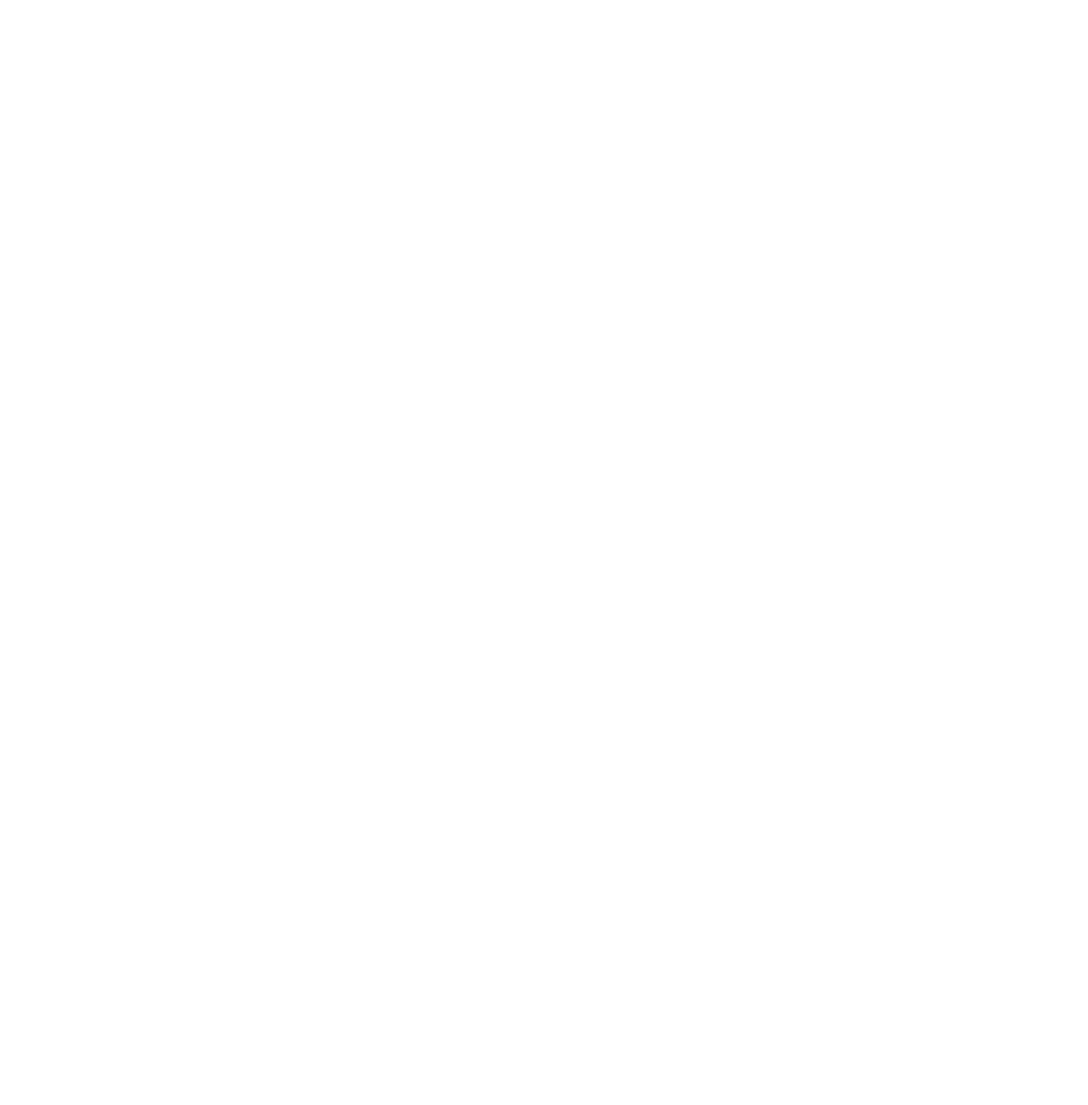
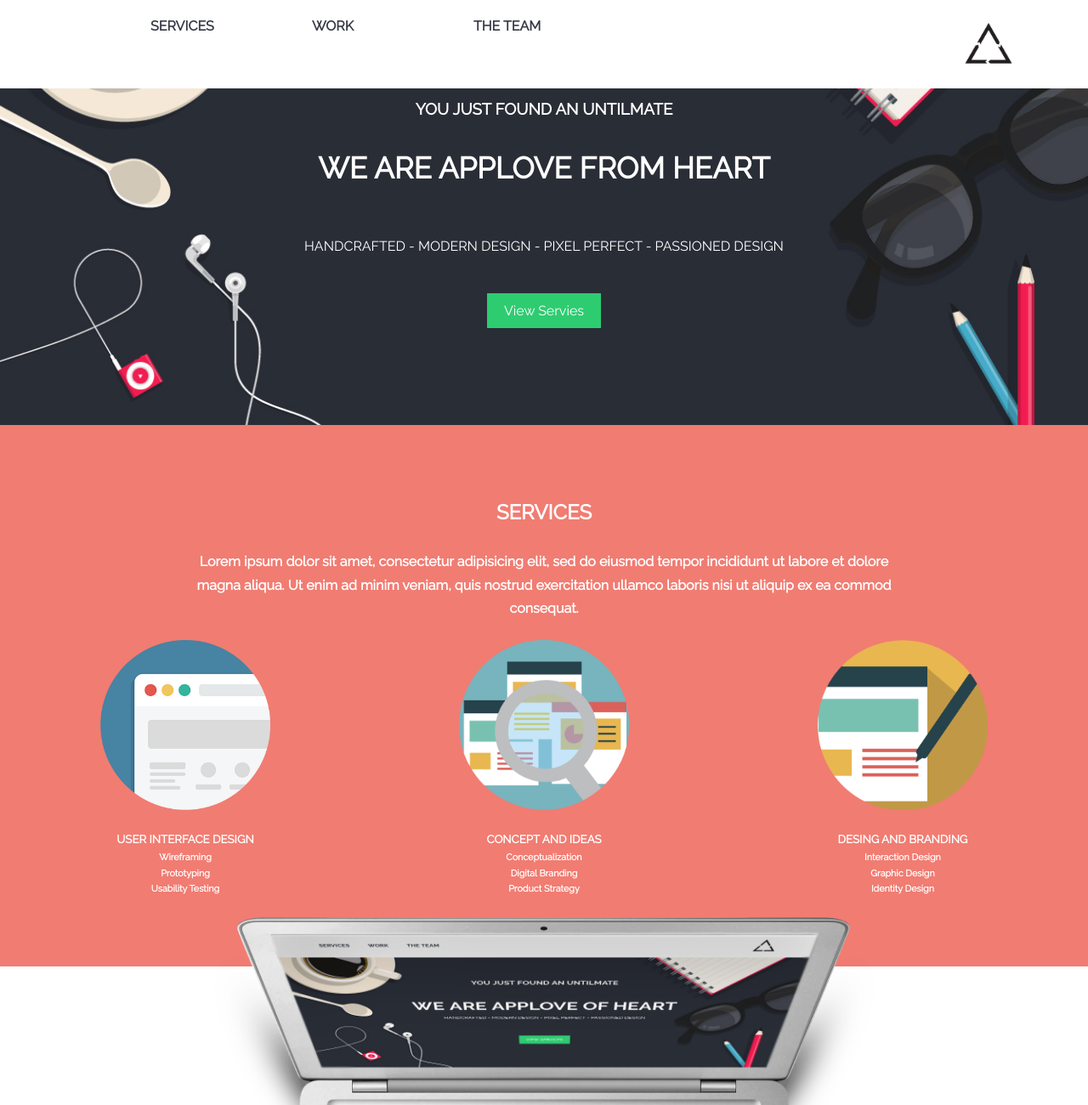
Before and after one commit to Pitt009/leccion28_grid_system, a plain HTML site: page applove/index.html in a window 1280 px wide. Shown: the top 1300 px of the page at 85% size. Before the commit the page ends 800 px from the top, so only its background shows below. Drawn offline with Linux system fonts and the light colour scheme.

Commit message:
Realizando la tercera seccion

```diff
--- a/applove/css/common.css
+++ b/applove/css/common.css
@@ -14,3 +14,88 @@
 .text-uppercase {
   text-transform: uppercase;
 }
+
+.link{
+  font-weight: 700;
+  padding: 21px;
+  display: inline-block;
+}
+.container{
+  width: 100%;
+  /*max-width: 1200px;*/
+  margin: 0px auto;
+}
+
+.row:before, .row:after{
+  content: "";
+  display: table;
+}
+ .row:after{
+   clear: both;
+ }
+
+ [class*="col-"]{
+   min-height: 7px;
+   padding: 12px;
+   float: left;
+ }
+
+ .col-1{
+  /* (1/12) x100 */
+  width: 8.3333%;
+ }
+
+.col-2{
+   /* (2/12)x 100 */
+   width: 16.6666%;
+}
+
+.col-3{
+  /* (3/12)x 100 */
+  width: 25%;
+}
+
+.col-4{
+  /* (4/12)x 100 */
+  width: 33.33333%;
+}
+
+.col-5{
+  /* (5/12)x 100 */
+  width: 41.66666%;
+}
+
+.col-6{
+  /* (6/12)x 100 */
+  width: 50%;
+}
+
+.col-7{
+  /* (7/12)x 100 */
+  width: 58.33333%;
+}
+
+.col-8{
+  /* (8/12)x 100 */
+  width: 66.66666%;
+}
+
+.col-9{
+  /* (9/12)x 100 */
+  width: 75%;
+}
+
+.col-10{
+  /* (10/12)x 100 */
+  width: 83.33333;
+}
+
+.col-11{
+  /* (11/12)x 100 */
+  width: 91.6666;
+}
+
+.col-12{
+  /* (12/12)x 100 */
+  width: 100%;
+}
--- a/applove/css/main.css
+++ b/applove/css/main.css
@@ -6,6 +6,8 @@
   -webkit-box-sizing: border-box;
   -moz-box-sizing: border-box;
   box-sizing: border-box;
+  margin: 0;
+  padding: 0;
 }
 
 *:before,
@@ -13,6 +15,7 @@
   -webkit-box-sizing: border-box;
   -moz-box-sizing: border-box;
   box-sizing: border-box;
+
 }
 
 body {
@@ -21,6 +24,7 @@
   font-size: 16px;
   line-height: 1.71429;
   background-color: #fff;
+  font-family: 'Raleway', sans-serif
 }
 
 img {
@@ -35,3 +39,53 @@
 a:hover {
   color: #E95853;
 }
+
+ header{
+   width: 100%;
+   margin: 0;
+   position: fixed;
+   background: white;
+   padding: 5px 70px;
+ }
+
+ ul{
+   display: inline;
+ }
+ li{
+   display: inline-block;
+   padding:20px;
+   list-style: none;
+ }
+ .logo{
+   float: right;
+
+ }
+
+
+#home{
+ background-image: url(../assets/images/bg-home.jpg);
+ background-position: center;
+ background-repeat: no-repeat;
+ background-size: cover;
+ height: 500px;
+ text-align: center;
+ padding: 100px 0px;
+ color: white;
+
+}
+
+.text-home{
+  font-size: 35px;
+}
+
+.btn-home{
+  background: #2ECC71;
+  color: #FFF;
+  padding: 11px 20px;
+}
+ #services{
+   background-color: #F17C72;
+   text-align: center;
+   color: #fff;
+   padding: 70px 7px;
+ }
--- a/applove/index.html
+++ b/applove/index.html
@@ -3,17 +3,113 @@
   <head>
 	  <meta charset="UTF-8">
 	  <title>Applove</title>
-	<!-- Importa la fuente del proyecto (Raleway) de Google Fonts (https://fonts.google.com) -->
-
-	<!-- Enlaza tu CSS reutilizable aquí (common.css) -->
-
-	<!-- Enlaza tu CSS del proyecto aquí -->
-
+	  <link href="https://fonts.googleapis.com/css?family=Raleway" rel="stylesheet">
+	  <link rel="stylesheet" href="css/common.css">
+	  <link rel="stylesheet" href="css/main.css">
   </head>
   <body>
-	<!-- Escribe el HTML aquí -->
-
-	<!-- Enlaza tu JS aquí -->
-
+		<header>
+			<nav class="container">
+			<!--<ul>
+					<li> class=""><a href="#">SERVICES</a></li>
+					<li><a href="#">WORK</a></li>
+					<li><a href="#">THE TEAM</a></li>
+				</ul>-->
+				<section class="row">
+					 <section class="col-1"></section>
+					 <section class="text-uppercase link col-2"><a href="#">services</a></section>
+					 <section class="text-uppercase link col-2"><a href="#">work</a></section>
+					 <section class="text-uppercase link col-2"><a href="#">the team</a></section>
+					 <section class="col-3"></section>
+					 <section class="col-2">
+  			 	    <img	src="assets/images/logo-r.png" class="logo" width="70">
+					 </section>
+				</secition>
+			</nav>
+		</header>
+		<!-- PRIMERA SECCION -->
+		<section  id="home" class="container">
+				 <section class="row">
+			     <section class="col-3"></section>
+			     <section class="col-6">
+				     <h3>YOU JUST FOUND AN UNTILMATE</h3>
+			     </section>
+			     <section class="col-3"></section>
+		     </section>
+				    <section class="row" ></div>
+					     <section class="col-2"></section>
+					     <section class="col-8">
+						     <h1 class="text-uppercase text-home">WE ARE APPLOVE FROM HEART</h1>
+					     <section class="col-2"></section>
+					     </section>
+					</section>
+					<section class="row" ></div>
+						 <section class="col-2"></section>
+						 <section class="col-8">
+							 <p >HANDCRAFTED - MODERN DESIGN - PIXEL PERFECT - PASSIONED DESIGN</p>
+						 <section class="col-2"></section>
+						 </section>
+					</section>
+					<section class="row">
+						<section class="col-12">
+							<a href="#services" class="btn-home">View Servies</a>
+						</section>
+					</section>
+		 </section>
+		 <!-- SEGUNDA SECCION -->
+		<section id="services">
+			<section class="container">
+					<section class="row">
+						<section class="col-4"></section>
+						<h2 class=" text-uppercase col-4">Services</h2>
+						<section class="col-4"></section>
+					</section>
+					<section class="row">
+						<section class="col-2"></section>
+						<h4 class="col-8">Lorem ipsum dolor sit amet, consectetur adipisicing elit,
+							sed do eiusmod tempor incididunt ut labore et dolore magna aliqua. Ut enim ad
+							minim veniam, quis nostrud exercitation ullamco laboris nisi ut aliquip ex ea commod
+							 consequat.
+						</h4>
+						<section class="col-2"></section>
+			    </section>
+			    <section class="row">
+				    <section class="col-4">
+					     <img src="assets/images/website.png" width="200">
+			      </section>
+			    <section class="col-4">
+				      <img src="assets/images/img-1.png" width="200">
+		      </section>
+		      <section class="col-4">
+			        <img src="assets/images/lapiz.png" width="200">
+	        </section>
+		     </section>
+				 <section class="row">
+					 <section	 class="col-4">
+					   <h5>USER INTERFACE DESIGN</h5>
+					   <h6>Wireframing</h6>
+						 <h6>Prototyping</h6>
+						 <h6>Usability Testing</h6>
+					 </section>
+					 <section	 class="col-4">
+					   <h5>CONCEPT AND IDEAS</h5>
+					   <h6>Conceptualization</h6>
+						 <h6>Digital Branding</h6>
+						 <h6>Product Strategy</h6>
+					 </section>
+					 <section	 class="col-4">
+					   <h5>DESING AND BRANDING</h5>
+					   <h6>Interaction Design</h6>
+						 <h6>Graphic Design</h6>
+						 <h6>Identity Design</h6>
+					 </section>
+         </section>
+				 <!-- Imagen de la pc -->
+				 <section class="container">
+					 <section class="row col-12">
+							 <img src="assets/images/hero.png" width="900">
+					 </section>
+				 </section>
+    <script src="js/app.js"></script>
   </body>
 </html>
```
Lines whose indentation alone changed are shown as unchanged.
